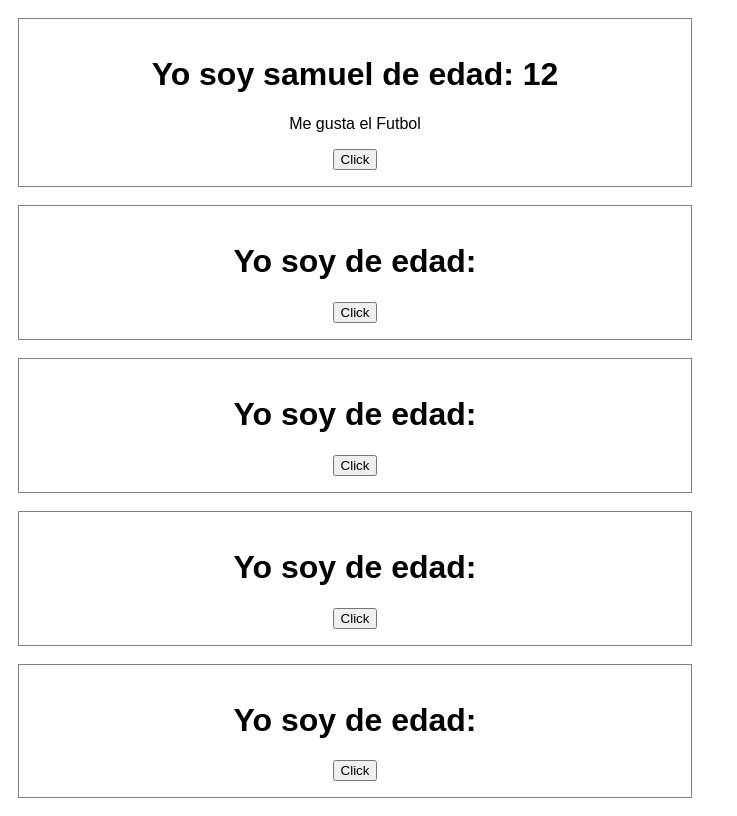
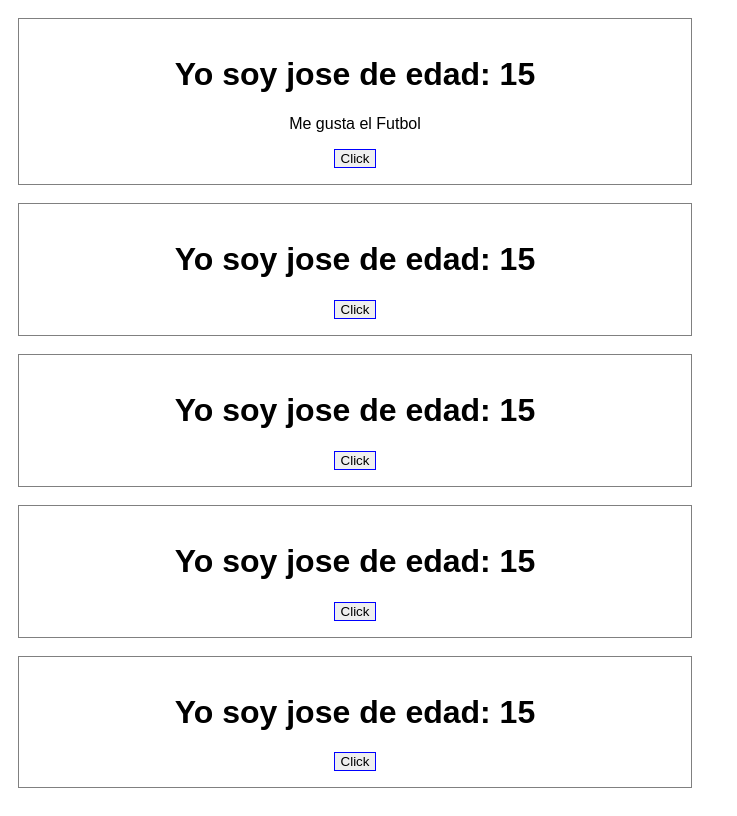
Before and after one commit to android-sos/react-udemy, a React (Create React App) app: page / in a window 1280 px wide. Shown: the whole page, without its empty margins (0-737 px from the left). Built offline with nearby package versions, Linux system fonts and the light colour scheme.

Commit message:
chore(): class 10

```diff
--- a/src/App.js
+++ b/src/App.js
@@ -1,6 +1,6 @@
 import React, { Component } from 'react';
 
-import Person from './class09/Person'
+import Person from './class10/Person'
 import './App.css';
 
 class App extends Component {
--- /dev/null
+++ b/src/class08/Person.css
@@ -0,0 +1,7 @@
+.Person {
+    width: 50%;
+    border: 1px  solid gray;
+    margin: 18px;
+    padding: 16px;
+    text-align: center;
+}
--- /dev/null
+++ b/src/class10/Person.css
@@ -0,0 +1,7 @@
+.Person {
+    width: 50%;
+    border: 1px  solid gray;
+    margin: 18px;
+    padding: 16px;
+    text-align: center;
+}
--- /dev/null
+++ b/src/class10/Person.js
@@ -0,0 +1,42 @@
+import React, {Component} from 'react'
+
+import './Person.css'
+// Que son los eventos
+// Evento Click() y muta el stado
+
+class Person extends Component {
+    state = {
+        person: {
+            name:'jose',
+            age: 15
+        }
+    }
+
+    pesonOnClick = (name) => {
+        this.setState ({person: {
+            name: name,
+            age: 21
+        }});
+    }
+
+    render () {
+
+        const style =  {
+            backgroudColor: 'white',
+            border:'1px solid blue',
+            cursor:'pointer'
+        }
+
+        return (
+            <div className='Person'>
+                <h1>Yo soy {this.state.person.name } de edad: { this.state.person.age}</h1>
+                 <p>{this.props.children}</p>
+                 <button
+                 style={style}
+                 onClick={()=> this.pesonOnClick('holaaa') }>Click</button>
+            </div>
+        )
+    }
+}
+
+export default Person;
```
